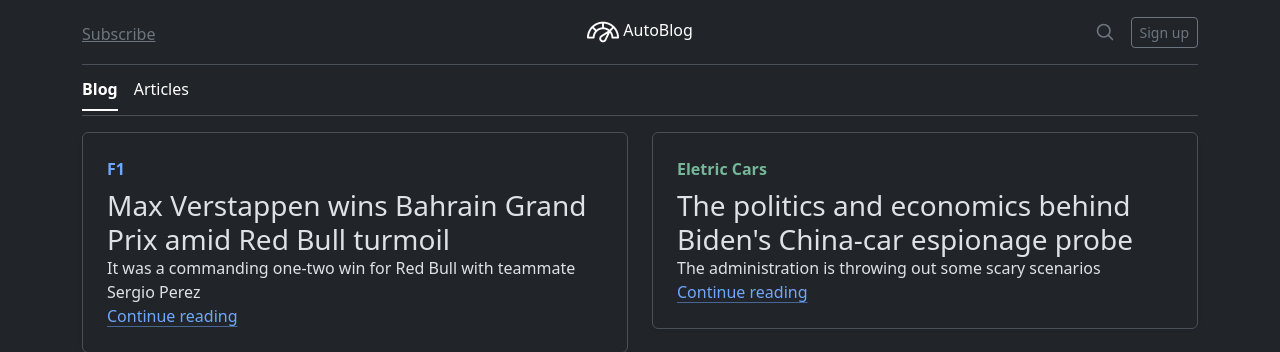
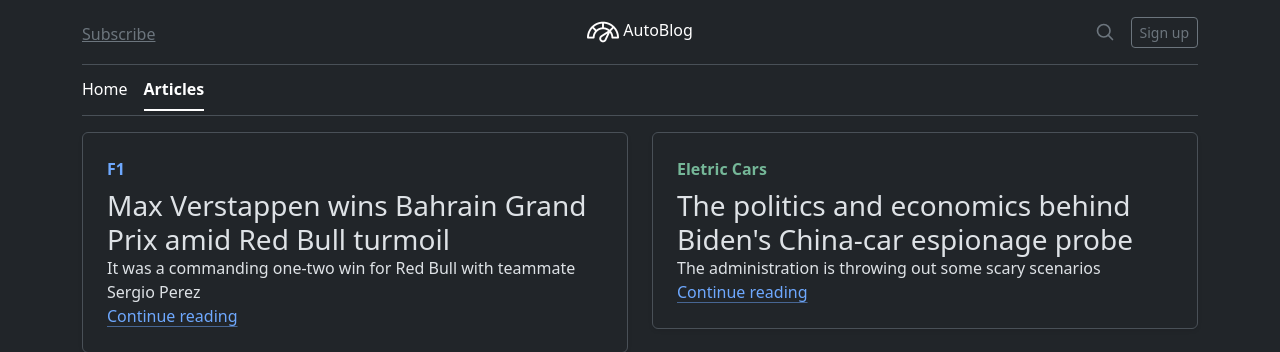
Before and after one commit to ViniCrK/blog-project, a Django app: page /articles/ in a window 1280 px wide. Shown: the top 352 px of the page. Run offline with Django 5.2, Linux system fonts and the light colour scheme; some libraries are stand-ins or nearby versions.

Commit message:
Emphasized the nav item Articles

```diff
--- a/templates/base.html
+++ b/templates/base.html
@@ -41,8 +41,8 @@
 
         <div class="nav-scroller py-1 mb-3 border-bottom">
             <nav class="nav nav-underline justify-content-flex-start">
-                <a class="nav-item nav-link link-body-emphasis active" href="#">Blog</a>
-                <a class="nav-item nav-link link-body-emphasis" href="#">Articles</a>
+                <a class="nav-item nav-link link-body-emphasis" href="#">Home</a>
+                <a class="nav-item nav-link link-body-emphasis active" href="#">Articles</a>
             </nav>
         </div>
     </div>
```
